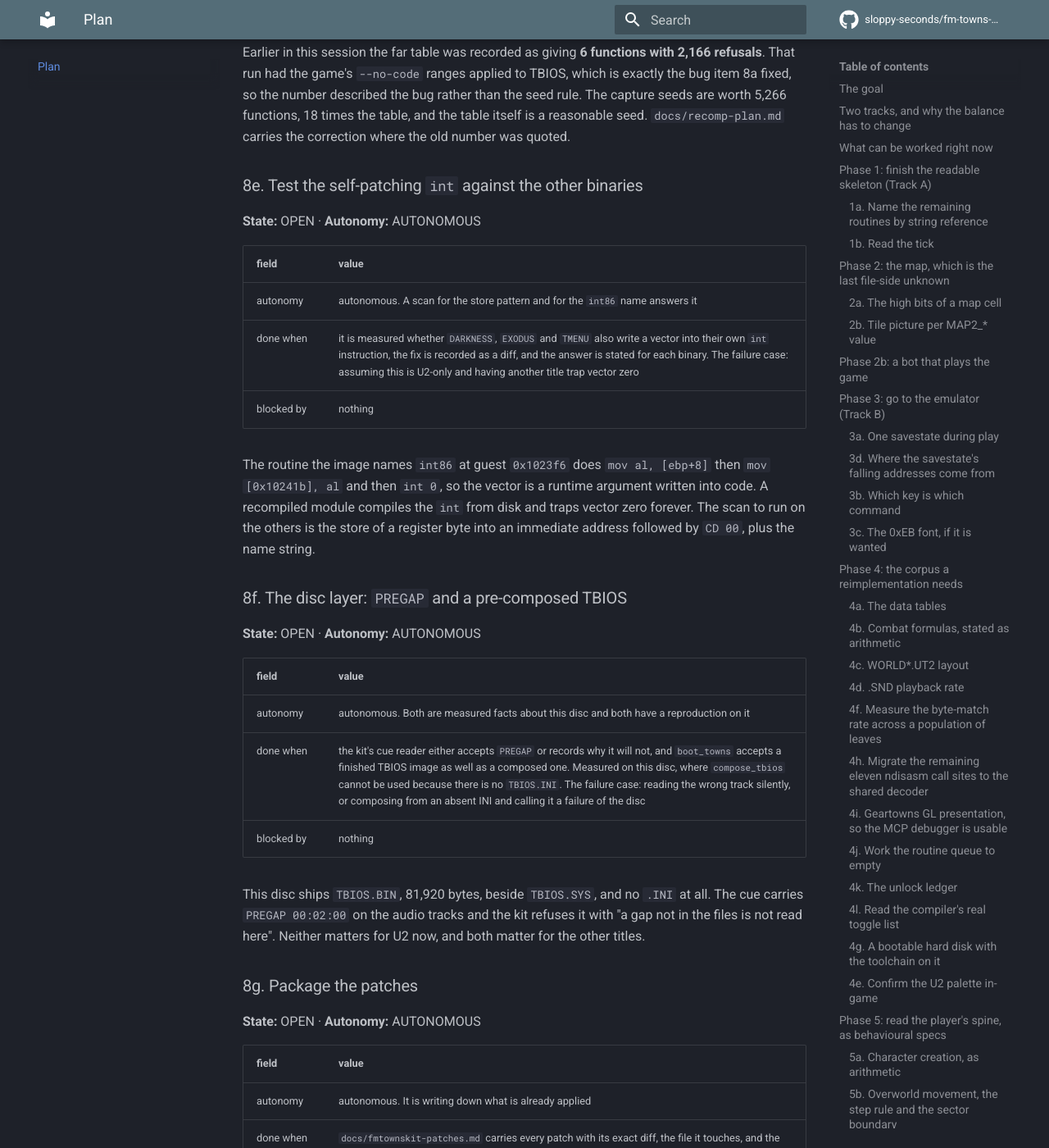
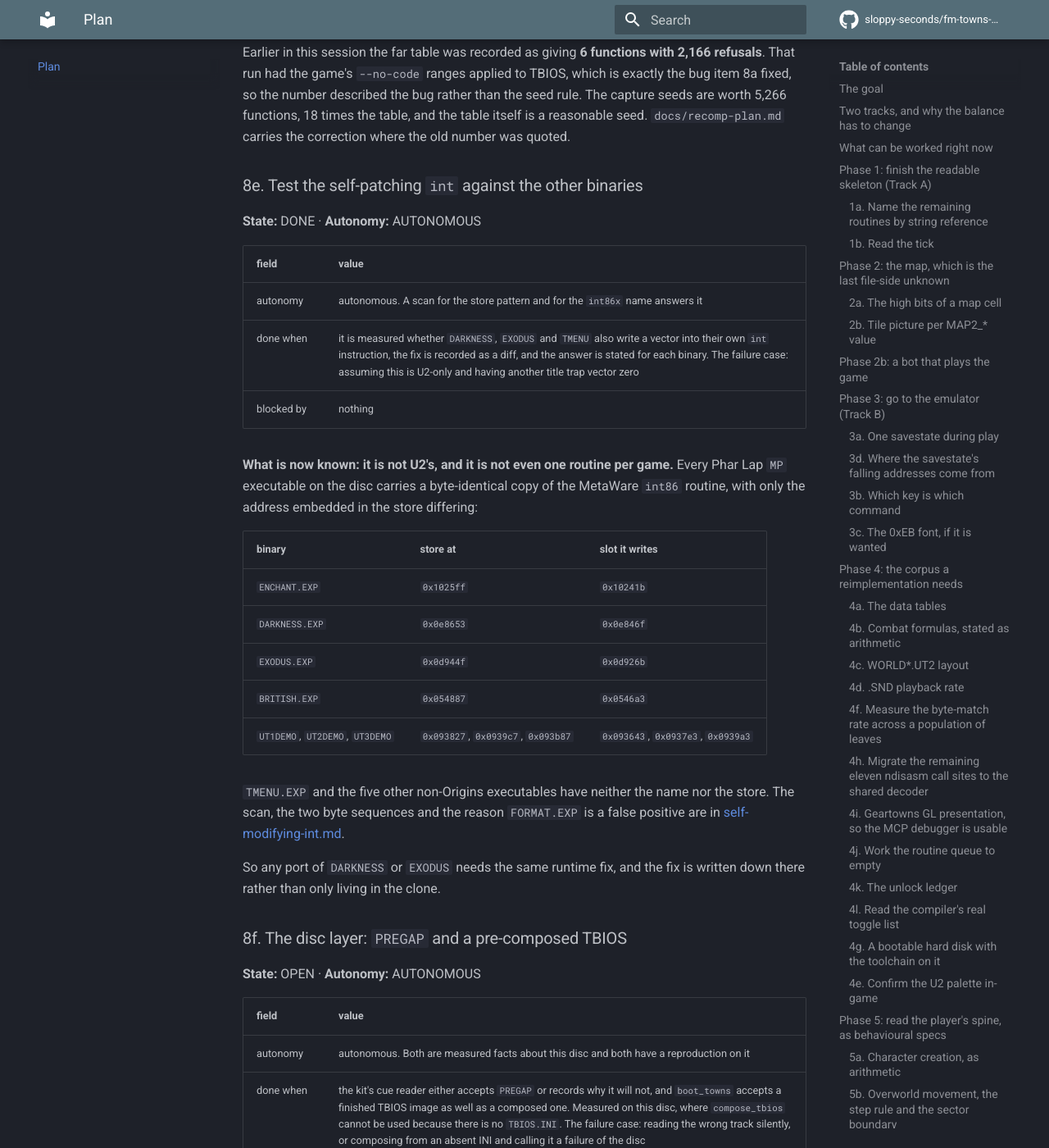
Before and after one commit to sloppy-seconds/fm-towns-ultima, an MkDocs documentation site: the page built from docs/plan.md, in a window 1280 px wide and 1400 px high, scrolled down 39228 px. Shown: the whole window at 82% size. Built offline with MkDocs 1.6.1 and Material for MkDocs 9.7.7, drawn with Linux system fonts in a browser that asks for light colours; comment, search, counter and statistics services are not loaded; some of the changed text lies outside the part shown.

Commit message:
8e done: the self-patching int is in every game on the disc, byte-identical
Scanned every executable on the disc for the pattern this project found by tripping over
it: a byte stored into an immediate address with an int 0 following.

Seven binaries have it, and the routine is byte-identical in all of them once the address
embedded in the store is excluded from the comparison:

  ENCHANT.EXP   store 0x1025ff, slot 0x10241b
  DARKNESS.EXP  store 0x0e8653, slot 0x0e846f
  EXODUS.EXP    store 0x0d944f, slot 0x0d926b
  BRITISH.EXP   store 0x054887, slot 0x0546a3
  UT1/2/3DEMO   store 0x093827, 0x0939c7, 0x093b87

Eighteen bytes before the store and the twenty-four after the address match exactly across
all seven: it is one MetaWare library routine compiled into each game, not seven
implementations. TMENU.EXP and the five other non-Origins executables have neither the
int86x name nor the store, and FORMAT.EXP is the false positive the name check excludes.

So the fix is not U2-specific and any port of DARKNESS or EXODUS needs it. New page
docs/self-modifying-int.md carries the routine, both byte sequences, the per-binary table,
the scan recipe and the patch, and it is in the nav.

```diff
--- a/docs/plan.md
+++ b/docs/plan.md
@@ -100,7 +100,7 @@ from the items below rather than maintained separately.
 | 8b The `MP` header's `EIP` is an address | AUTONOMOUS | **done**, and the image is at file 0x200 |
 | 8c `Disc::handle` with no disc opened | AUTONOMOUS | **yes**, it is a null dereference |
 | 8d Run the new seed rules through the recompiler | AUTONOMOUS | **done**, and it corrected a number |
-| 8e Test the self-patching `int` on the other binaries | AUTONOMOUS | **yes**, a scan answers it |
+| 8e Test the self-patching `int` on the other binaries | AUTONOMOUS | **done**, seven binaries, one routine |
 | 8f The disc layer: `PREGAP` and a composed TBIOS | AUTONOMOUS | later, it is other titles only |
 | 8g Package the patches | AUTONOMOUS | last, once the set stops moving |
 
@@ -1310,18 +1310,32 @@ itself is a reasonable seed. `docs/recomp-plan.md` carries the correction where
 
 ### 8e. Test the self-patching `int` against the other binaries
 
-**State:** OPEN · **Autonomy:** AUTONOMOUS
+**State:** DONE · **Autonomy:** AUTONOMOUS
 
 | field | value |
 |---|---|
-| autonomy | autonomous. A scan for the store pattern and for the `int86` name answers it |
+| autonomy | autonomous. A scan for the store pattern and for the `int86x` name answers it |
 | done when | it is measured whether `DARKNESS`, `EXODUS` and `TMENU` also write a vector into their own `int` instruction, the fix is recorded as a diff, and the answer is stated for each binary. The failure case: assuming this is U2-only and having another title trap vector zero |
 | blocked by | nothing |
 
-The routine the image names `int86` at guest `0x1023f6` does `mov al, [ebp+8]` then `mov [0x10241b], al` and then
-`int 0`, so the vector is a runtime argument written into code. A recompiled module compiles the `int` from disk
-and traps vector zero forever. The scan to run on the others is the store of a register byte into an immediate
-address followed by `CD 00`, plus the name string.
+**What is now known: it is not U2's, and it is not even one routine per game.** Every Phar Lap `MP` executable
+on the disc carries a byte-identical copy of the MetaWare `int86` routine, with only the address embedded in
+the store differing:
+
+| binary | store at | slot it writes |
+|---|---|---|
+| `ENCHANT.EXP` | `0x1025ff` | `0x10241b` |
+| `DARKNESS.EXP` | `0x0e8653` | `0x0e846f` |
+| `EXODUS.EXP` | `0x0d944f` | `0x0d926b` |
+| `BRITISH.EXP` | `0x054887` | `0x0546a3` |
+| `UT1DEMO`, `UT2DEMO`, `UT3DEMO` | `0x093827`, `0x0939c7`, `0x093b87` | `0x093643`, `0x0937e3`, `0x0939a3` |
+
+`TMENU.EXP` and the five other non-Origins executables have neither the name nor the store. The scan, the two
+byte sequences and the reason `FORMAT.EXP` is a false positive are in
+[self-modifying-int.md](self-modifying-int.md).
+
+So any port of `DARKNESS` or `EXODUS` needs the same runtime fix, and the fix is written down there rather than
+only living in the clone.
 
 ### 8f. The disc layer: `PREGAP` and a pre-composed TBIOS
 
--- a/mkdocs.yml
+++ b/mkdocs.yml
@@ -195,6 +195,7 @@ nav:
       - The plot calibration: highc-plot-calibration.md
       - Pixel writer address correction: pixel-writer-address-correction.md
       - Two frames of reference: two-frames-of-reference.md
+      - The self-patching int: self-modifying-int.md
       - fmtownskit and seeds: fmtownskit-and-seeds.md
       - Guarded walk coverage: guarded-walk-coverage.md
       - Unreferenced extents: unreferenced-extents.md
```
Also changed, not shown: docs/recomp-plan.md (+3 -1 lines), docs/self-modifying-int.md (added, +90 -0 lines).
